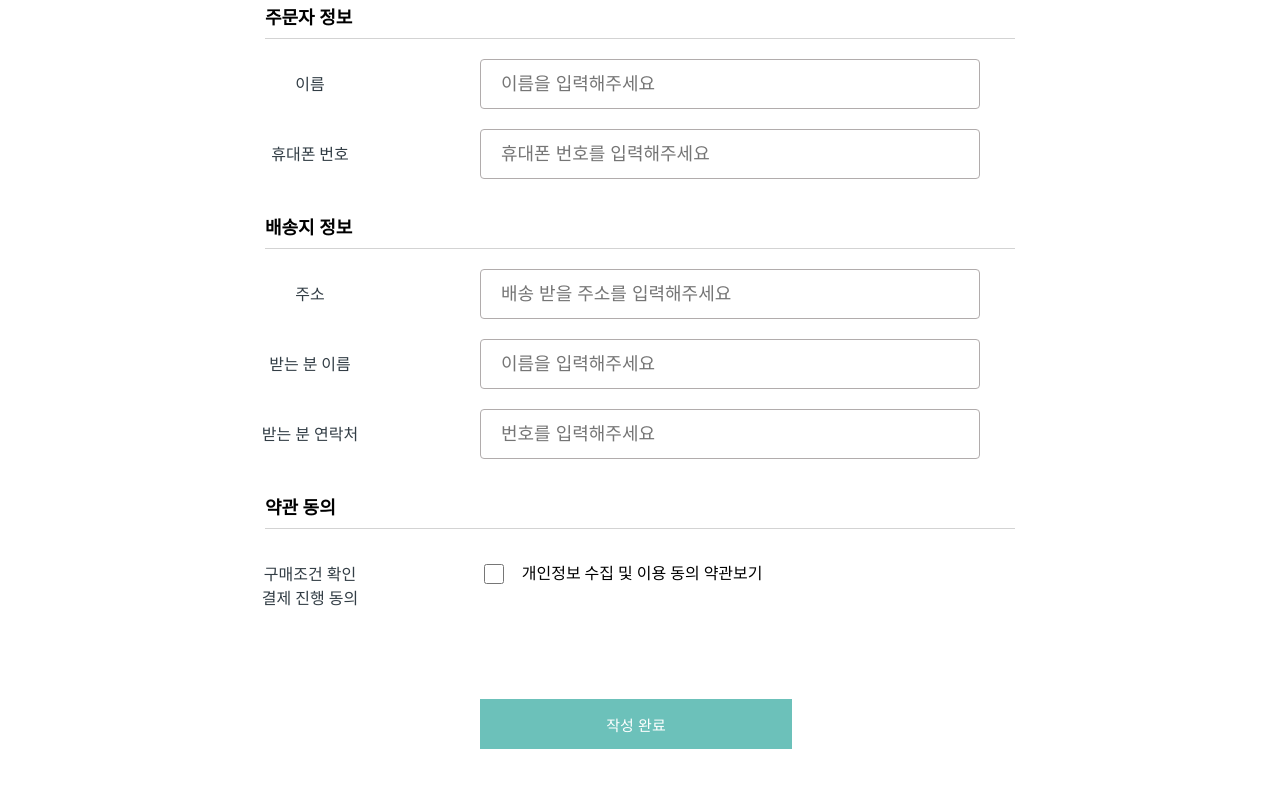
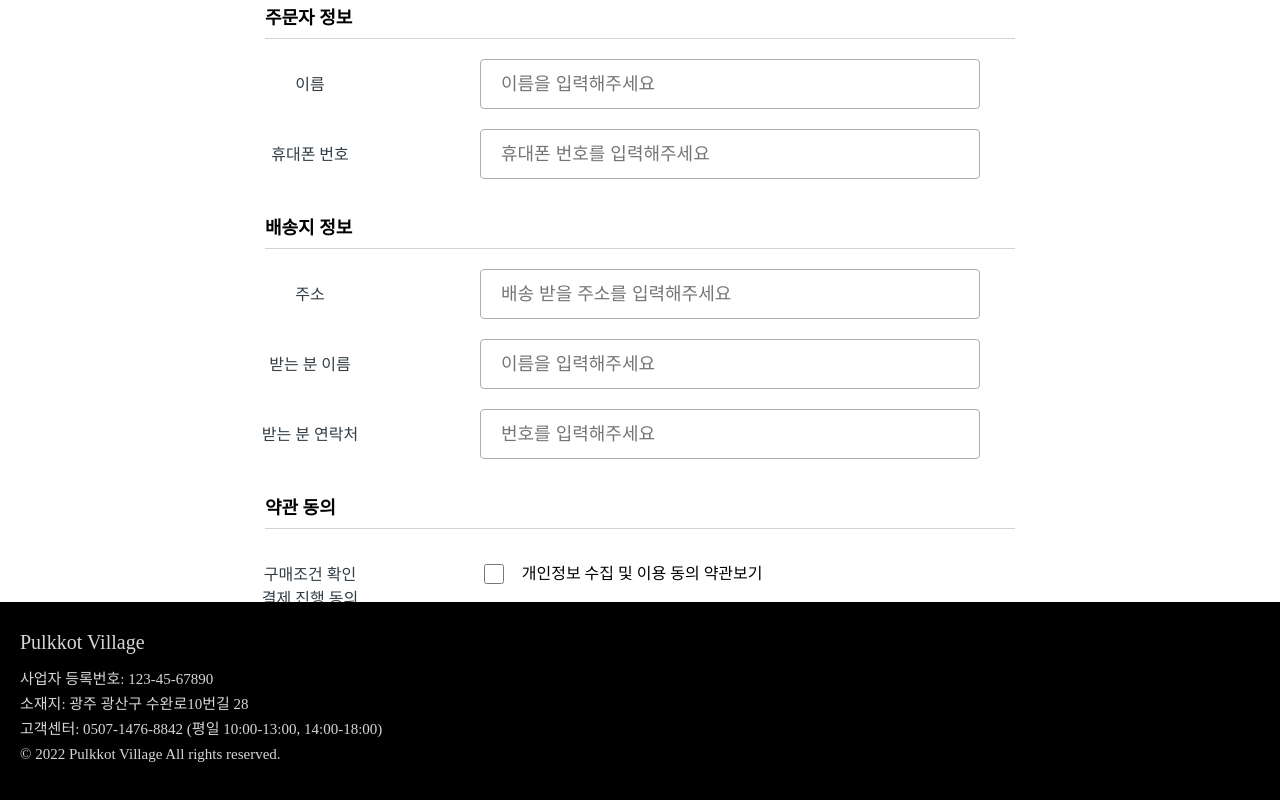
Before and after one commit to pulkkot/pulkkot_village, a React (Create React App) app in the folder frontend/: page /products/order in a window 1280 px wide. Shown: the part 398-1198 px from the top of the page. Before the commit the page ends 1147 px from the top, so only its background shows below. Built offline with nearby package versions, Linux system fonts and the light colour scheme; a small style sheet from the web is missing.

Commit message:
feat: add footer

```diff
--- a/frontend/src/Router.tsx
+++ b/frontend/src/Router.tsx
@@ -9,6 +9,7 @@ import ProductDetailPage from "pages/ProductDetailPage";
 import ProductAddPage from "pages/ProductAddPage";
 import ProductOrderPage from "pages/ProductOrderPage";
 import AboutPage from "pages/AboutPage";
+import Footer from "components/home/Footer";
 
 function Router() {
   return (
@@ -26,6 +27,7 @@ function Router() {
         <Route path="/products/:id" element={<ProductDetailPage />} />
         <Route path="/products/order" element={<ProductOrderPage />} />
       </Routes>
+      <Footer />
     </BrowserRouter>
   );
 }
--- /dev/null
+++ b/frontend/src/components/home/Footer.tsx
@@ -0,0 +1,56 @@
+import styled from "styled-components";
+import media from "styles/media";
+
+function Footer() {
+  return (
+    <FooterWrapper>
+      <FooterInner>
+        <MainLogo>Pulkkot Village</MainLogo>
+        <Information>사업자 등록번호: 123-45-67890</Information>
+        <Information>소재지: 광주 광산구 수완로10번길 28</Information>
+        <Description>
+          고객센터: 0507-1476-8842 (평일 10:00-13:00, 14:00-18:00)
+        </Description>
+        <Description>© 2022 Pulkkot Village All rights reserved.</Description>
+      </FooterInner>
+    </FooterWrapper>
+  );
+}
+
+export default Footer;
+
+const FooterWrapper = styled.footer`
+  height: 200px;
+  width: 100%;
+  position: relative;
+  transform: translateY(100%);
+  background-color: ${({ theme }) => theme.colors.black};
+  ${media.medium} {
+    height: 250px;
+  }
+  color: #e2dfdff4;
+`;
+
+const FooterInner = styled.div`
+  height: 100%;
+  display: flex;
+  flex-direction: column;
+  justify-content: center;
+  margin-left: 20px;
+`;
+
+const MainLogo = styled.div`
+  font-size: ${({ theme }) => theme.fontSize.subTitle}px;
+  margin-bottom: 20px;
+`;
+
+const Description = styled.div`
+  font-size: ${({ theme }) => theme.fontSize.text}px;
+  margin-bottom: 10px;
+`;
+
+const Information = styled.span`
+  width: 80%;
+  font-size: ${({ theme }) => theme.fontSize.text}px;
+  margin-bottom: 10px;
+`;
--- a/frontend/src/components/home/MainLayout.tsx
+++ b/frontend/src/components/home/MainLayout.tsx
@@ -20,6 +20,7 @@ const LayoutContainer = styled.div`
   display: flex;
   justify-content: center;
 `;
+
 const Layout = styled.div`
   min-width: ${Breakpoints.small}px;
   width: ${Breakpoints.large}px;
--- a/frontend/src/pages/MainPage.tsx
+++ b/frontend/src/pages/MainPage.tsx
@@ -2,6 +2,7 @@ import styled from "styled-components";
 import React, { ReactElement } from "react";
 import MainContents from "components/home/MainContents";
 import MainLayout from "components/home/MainLayout";
+import media from "styles/media";
 
 function MainPage(): ReactElement {
   return (
@@ -17,7 +18,15 @@ function MainPage(): ReactElement {
 
 export default MainPage;
 
-const MainContainer = styled.div``;
+const MainContainer = styled.div`
+  margin-bottom: 4200px;
+  ${media.large} {
+    margin-bottom: 3200px;
+  }
+  ${media.medium} {
+    margin-bottom: 1500px;
+  }
+`;
 
 const MainContent = styled.div`
   display: flex;
```
